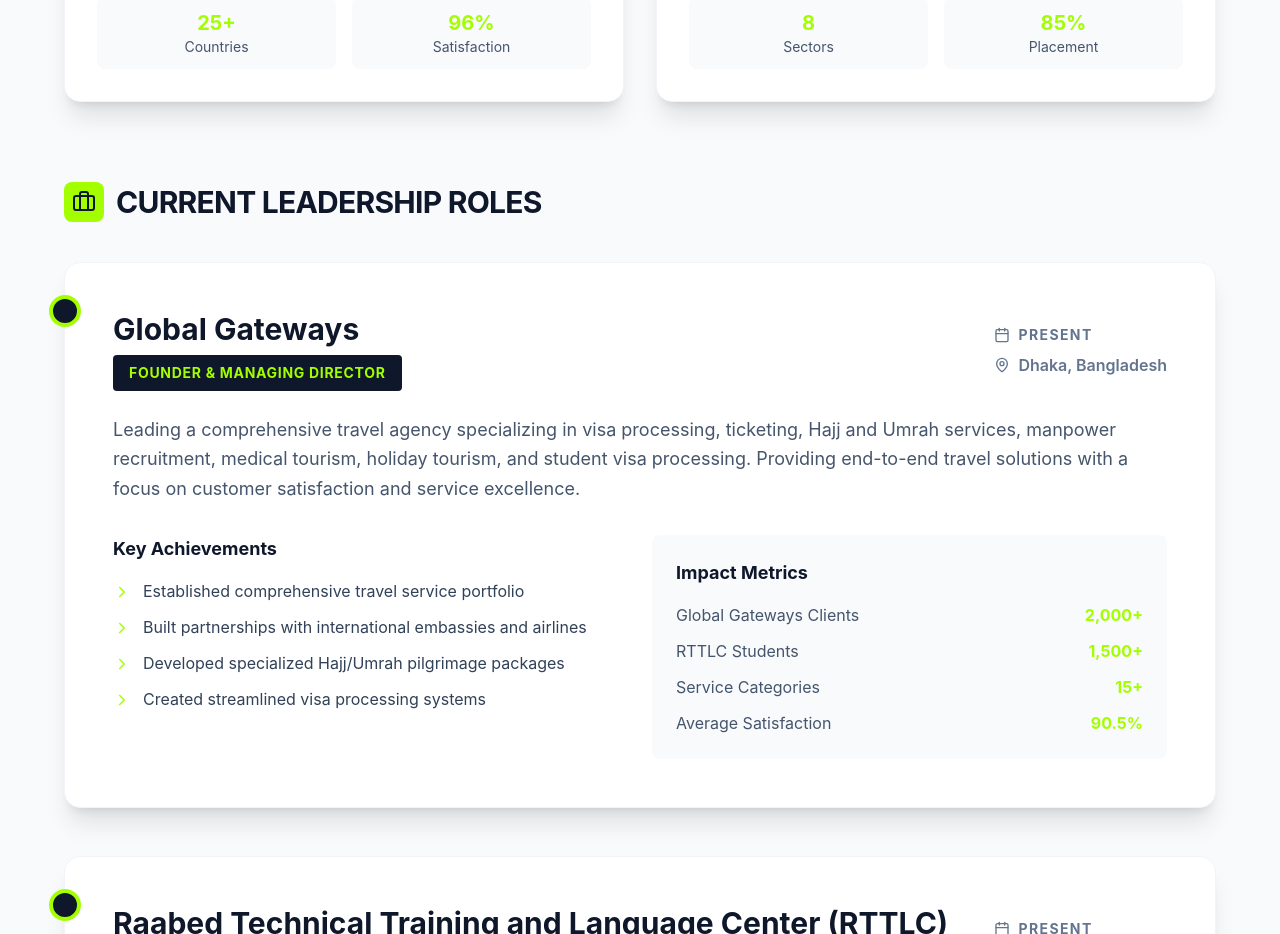
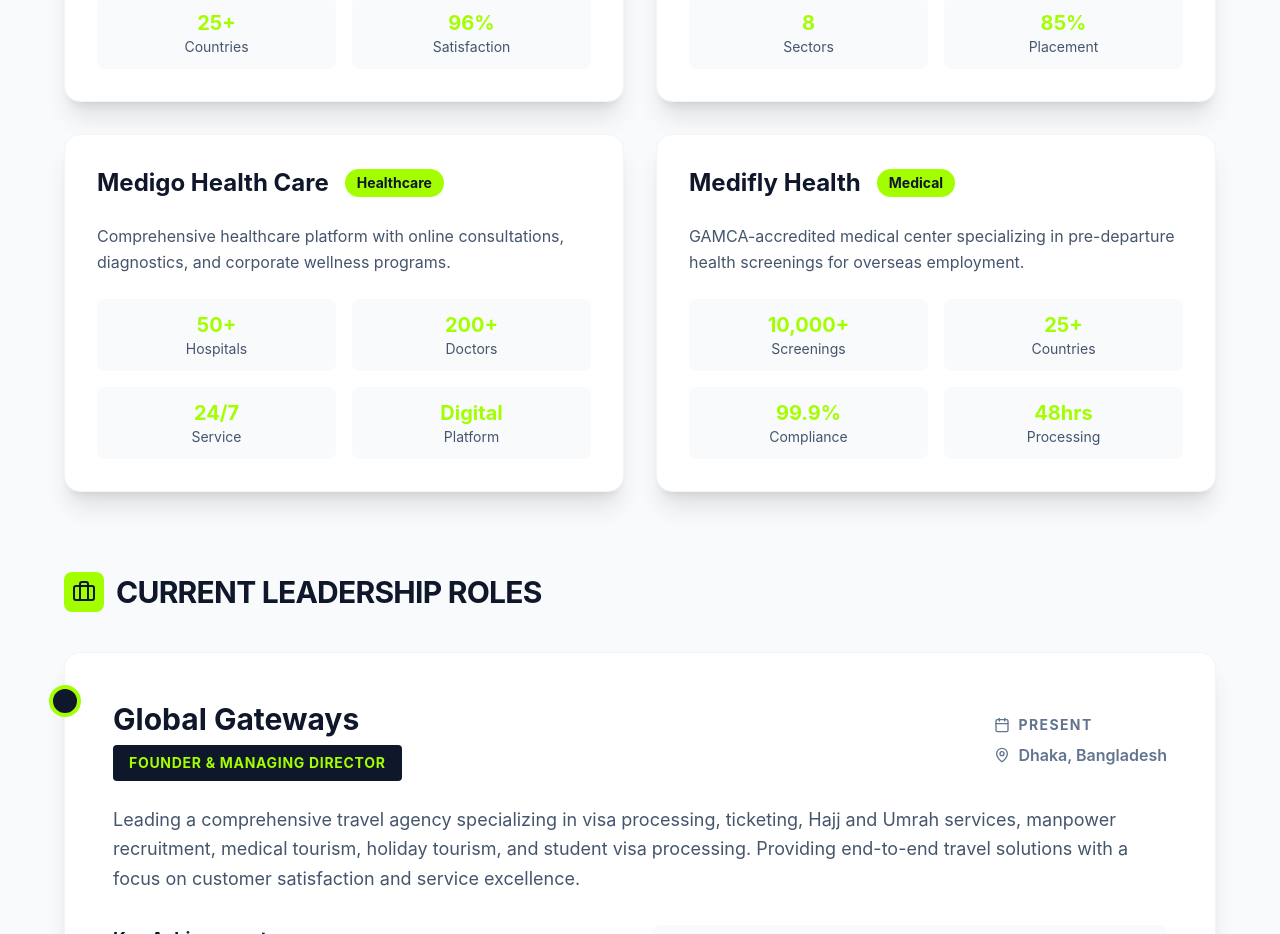
Before and after one commit to YeasineDewan/Borhan-Uddin-Sheik-portfolio, a React (Vite) app: page /experience in a window 1280 px wide. Shown: the part 780-1714 px from the top of the page. Built offline with nearby package versions, Linux system fonts and the light colour scheme.

Commit message:
Fix featured projects layout to 2x2 grid and add Medigo and Medifly

```diff
--- a/src/pages/Experience.tsx
+++ b/src/pages/Experience.tsx
@@ -217,6 +217,64 @@
                   <div className="bg-slate-50 p-3 rounded-lg text-center">
                     <div className="text-xl font-bold text-[#a3ff00]">85%</div>
                     <div className="text-slate-600 text-sm">Placement</div>
+                  </div>
+                </div>
+              </div>
+
+              {/* Medigo Health Care */}
+              <div className="bg-white p-8 rounded-2xl shadow-xl border border-slate-100">
+                <div className="flex items-center gap-4 mb-6">
+                  <h4 className="text-2xl font-bold text-slate-900">Medigo Health Care</h4>
+                  <span className="bg-[#a3ff00] text-slate-900 px-3 py-1 rounded-full text-sm font-bold">Healthcare</span>
+                </div>
+                <p className="text-slate-600 leading-relaxed mb-6">
+                  Comprehensive healthcare platform with online consultations, diagnostics, and corporate wellness programs.
+                </p>
+                <div className="grid grid-cols-2 gap-4">
+                  <div className="bg-slate-50 p-3 rounded-lg text-center">
+                    <div className="text-xl font-bold text-[#a3ff00]">50+</div>
+                    <div className="text-slate-600 text-sm">Hospitals</div>
+                  </div>
+                  <div className="bg-slate-50 p-3 rounded-lg text-center">
+                    <div className="text-xl font-bold text-[#a3ff00]">200+</div>
+                    <div className="text-slate-600 text-sm">Doctors</div>
+                  </div>
+                  <div className="bg-slate-50 p-3 rounded-lg text-center">
+                    <div className="text-xl font-bold text-[#a3ff00]">24/7</div>
+                    <div className="text-slate-600 text-sm">Service</div>
+                  </div>
+                  <div className="bg-slate-50 p-3 rounded-lg text-center">
+                    <div className="text-xl font-bold text-[#a3ff00]">Digital</div>
+                    <div className="text-slate-600 text-sm">Platform</div>
+                  </div>
+                </div>
+              </div>
+
+              {/* Medifly Health Services */}
+              <div className="bg-white p-8 rounded-2xl shadow-xl border border-slate-100">
+                <div className="flex items-center gap-4 mb-6">
+                  <h4 className="text-2xl font-bold text-slate-900">Medifly Health</h4>
+                  <span className="bg-[#a3ff00] text-slate-900 px-3 py-1 rounded-full text-sm font-bold">Medical</span>
+                </div>
+                <p className="text-slate-600 leading-relaxed mb-6">
+                  GAMCA-accredited medical center specializing in pre-departure health screenings for overseas employment.
+                </p>
+                <div className="grid grid-cols-2 gap-4">
+                  <div className="bg-slate-50 p-3 rounded-lg text-center">
+                    <div className="text-xl font-bold text-[#a3ff00]">10,000+</div>
+                    <div className="text-slate-600 text-sm">Screenings</div>
+                  </div>
+                  <div className="bg-slate-50 p-3 rounded-lg text-center">
+                    <div className="text-xl font-bold text-[#a3ff00]">25+</div>
+                    <div className="text-slate-600 text-sm">Countries</div>
+                  </div>
+                  <div className="bg-slate-50 p-3 rounded-lg text-center">
+                    <div className="text-xl font-bold text-[#a3ff00]">99.9%</div>
+                    <div className="text-slate-600 text-sm">Compliance</div>
+                  </div>
+                  <div className="bg-slate-50 p-3 rounded-lg text-center">
+                    <div className="text-xl font-bold text-[#a3ff00]">48hrs</div>
+                    <div className="text-slate-600 text-sm">Processing</div>
                   </div>
                 </div>
               </div>
```
Also changed, not shown: 1 other file (tests, documents, lock files or other folders).
